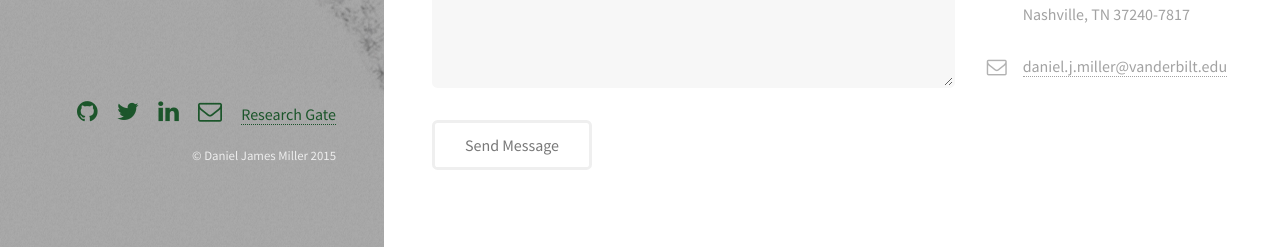
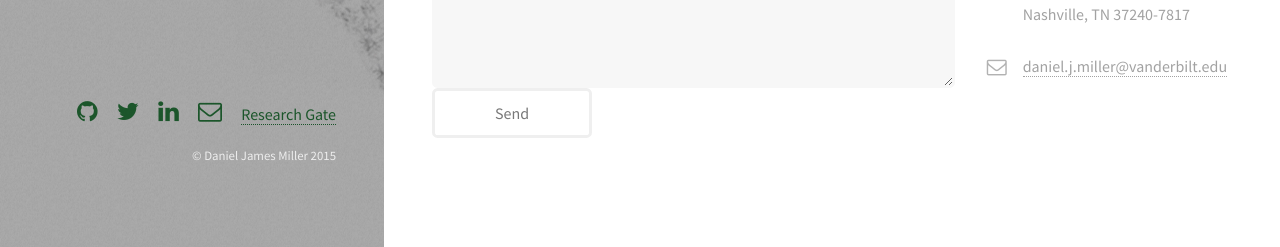
Before and after one commit to danieljamesmiller/danieljamesmiller.github.io, a Jekyll site: the page built from index.html, in a window 1280 px wide and 900 px high, scrolled down 3067 px. Shown: the part 650-897 px from the top of the window. Built offline with Jekyll 4.4.1, drawn with Linux system fonts in a browser that asks for light colours.

Commit message:
updated form

```diff
--- a/index.html
+++ b/index.html
@@ -84,16 +84,24 @@
                 -Dan</p>
             <div class="row">
              <div class="8u 12u$(small)">
-                    <form method="post" action="#">
+                             <form method="post" action="http://formspree.io/dmiller108@gmail.com">
                         <div class="row uniform 50%">
-                            <div class="6u 12u$(xsmall)"><input type="text" name="name" id="name" placeholder="Name" /></div>
-                            <div class="6u$ 12u$(xsmall)"><input type="email" name="email" id="email" placeholder="Email" /></div>
-                            <div class="12u$"><textarea name="message" id="message" placeholder="Message" rows="4"></textarea></div>
+                            <div class="6u 12u$(xsmall)">
+                                <input type="text" placeholder="Name" name="name" id="name">
+                            </div>
+
+                            <div class="6u$ 12u$(xsmall)">
+                                <input type="email" name="email" id="email" placeholder="Email">
+                            </div>
+
+                            <div class="12u$">
+                                <textarea name="message" id="message" placeholder="Message" rows="4"></textarea>
+                            </div>
                         </div>
+                        <ul class="actions">
+                                <li><input type="submit" value="Send"/></li>
+                            </ul>
                     </form>
-                            <ul class="actions">
-                                <li><input type="submit" value="Send Message" /></li>
-                            </ul>
              </div>
             <div class="4u$ 12u$(small)">
              <ul class="labeled-icons">
```
